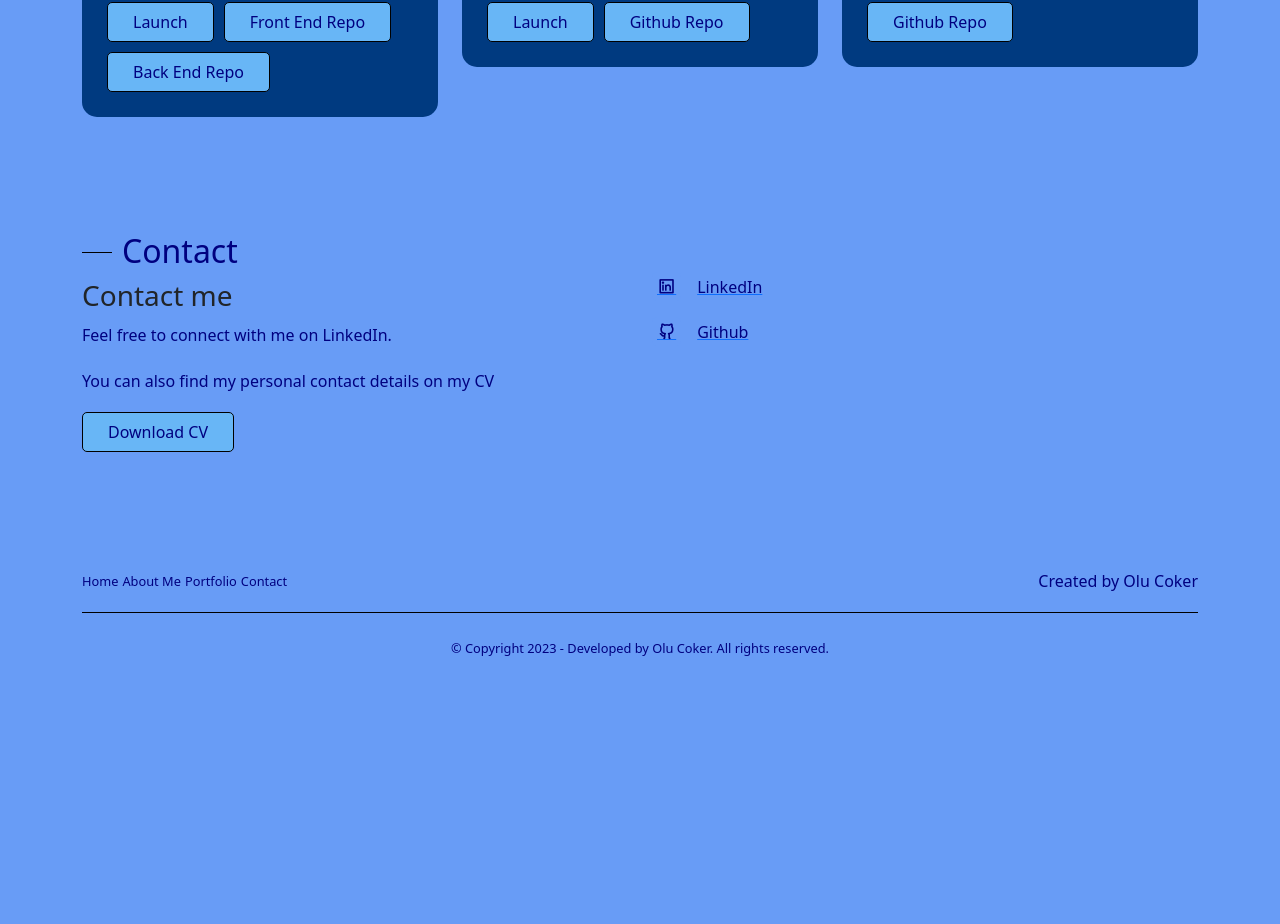
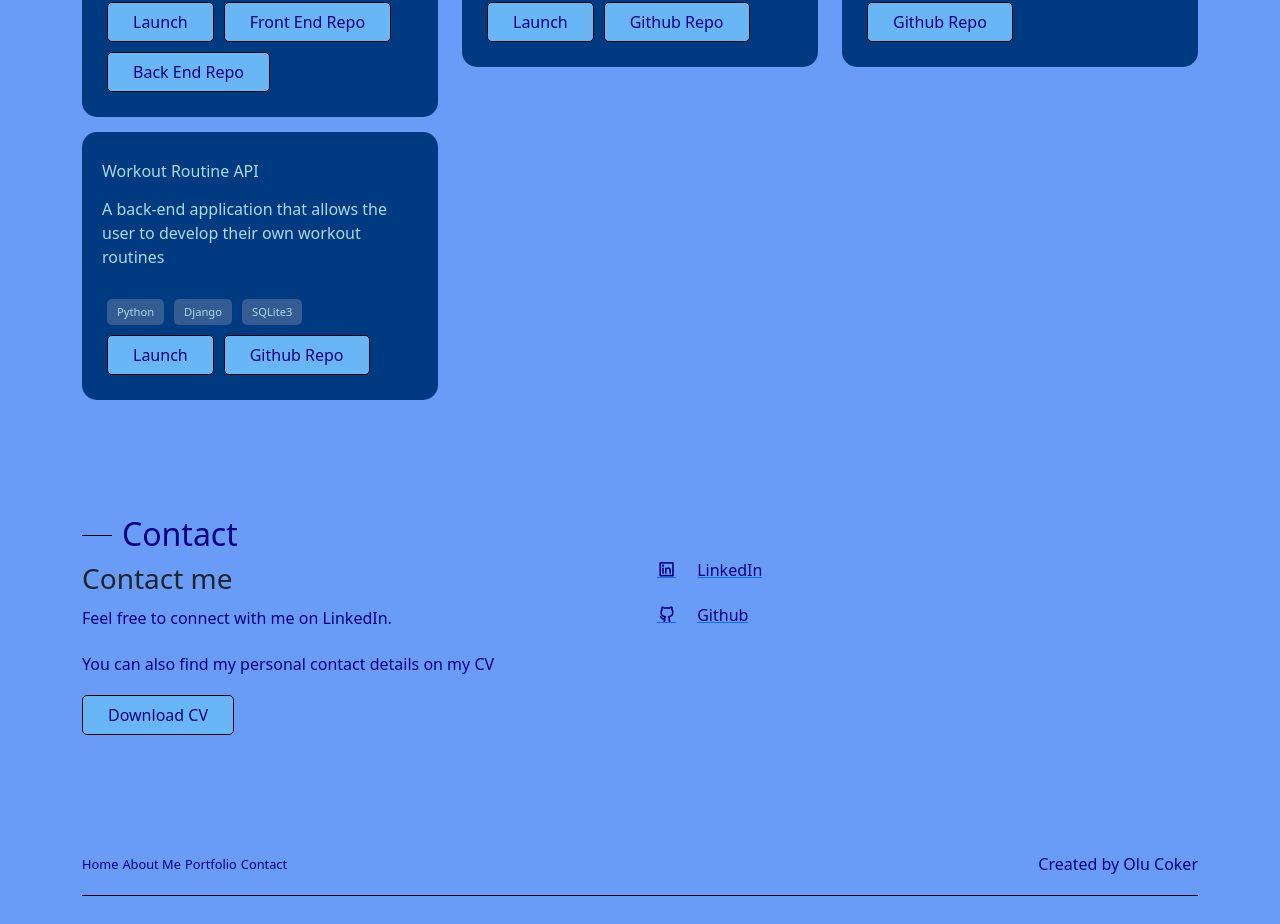
Before and after one commit to OluC94/portfolio-nextjs, a Next.js app: page / in a window 1280 px wide. Shown: the part 1498-2422 px from the top of the page. Before the commit the page ends 2187 px from the top, so only its background shows below. Built offline with nearby package versions, Linux system fonts and the light colour scheme.

Commit message:
update portfolio list with python project

```diff
--- a/components/data/portfolio.ts
+++ b/components/data/portfolio.ts
@@ -65,6 +65,18 @@ const portfolioData: PortfolioData[] = [
     feRepoUrl: "https://github.com/OluC94/portfolio-nextjs",
     beRepoUrl: "",
   },
+  {
+    id: "04",
+    title: "Workout Routine API",
+    category: "Web App",
+    summary:
+      "A back-end application that allows the user to develop their own workout routines",
+    techStack: ["Python", "Django", "SQLite3"],
+    keyword: ["Back-end", "Web App", "RESTful"],
+    liveUrl: "https://oluc94.pythonanywhere.com/",
+    feRepoUrl: "",
+    beRepoUrl: "https://github.com/OluC94/workout-app-be-python",
+  },
 ];
 
 export default portfolioData;
```
